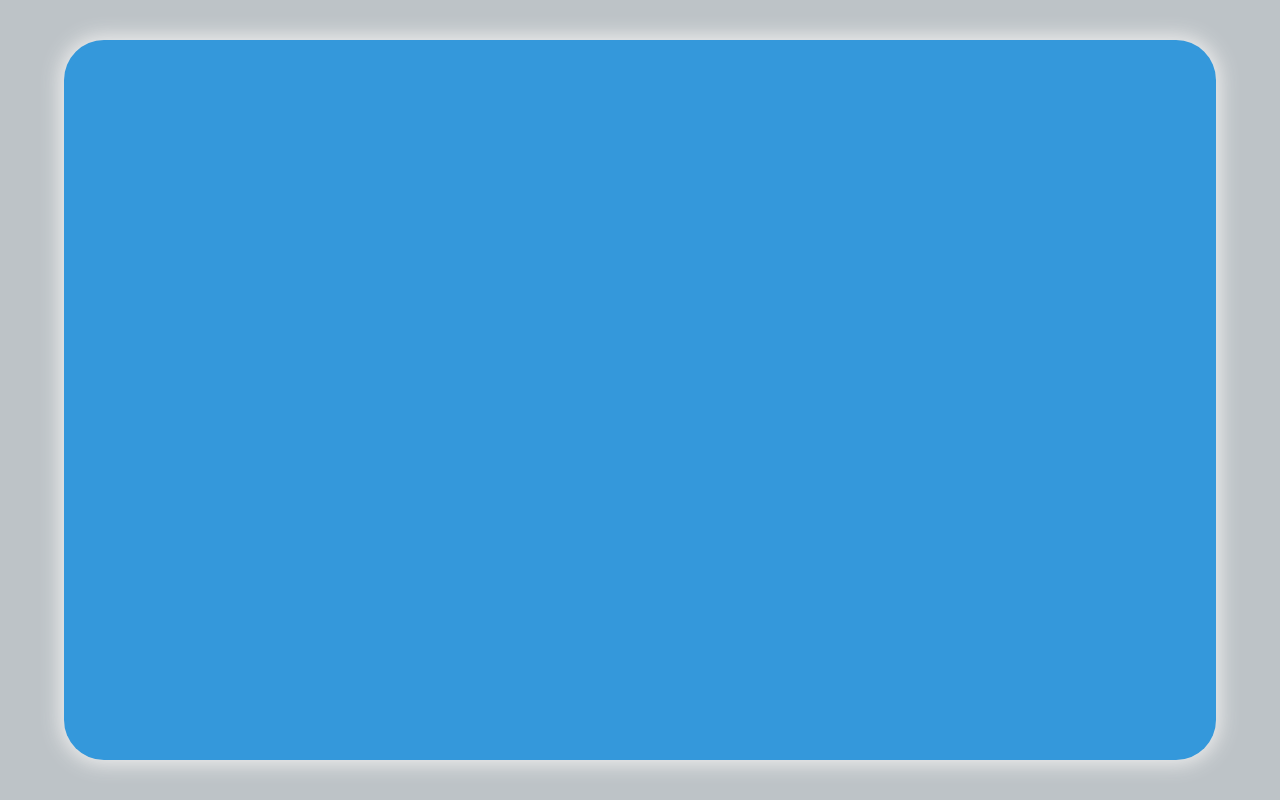
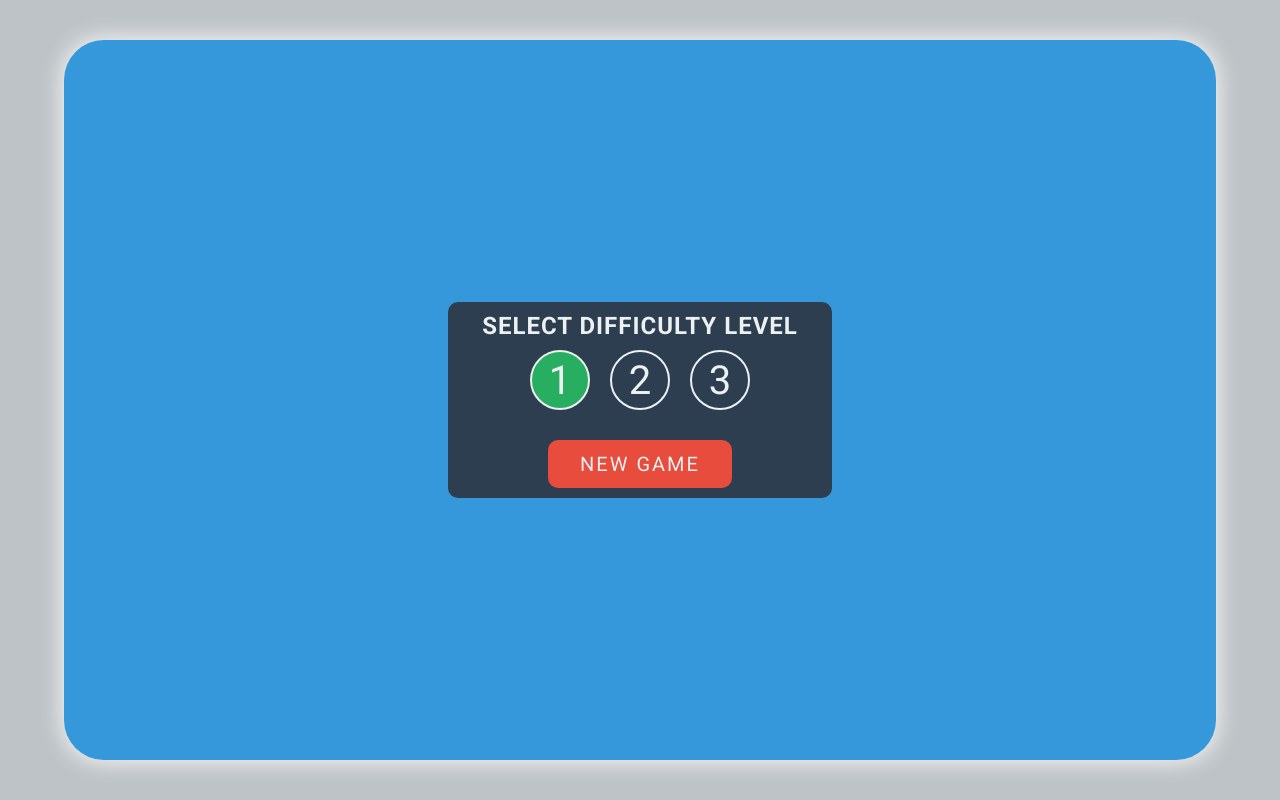
Before and after one commit to daankh/Fast-Click-Game, a React app: page / in a window 1280 px wide. Built offline with nearby package versions, Linux system fonts and the light colour scheme.

Commit message:
add intro page

```diff
--- a/src/js/Components/Area.js
+++ b/src/js/Components/Area.js
@@ -1,17 +1,43 @@
 import React, { Component } from 'react';
+import Settings from './Settings'
 
 class Area extends Component {
     constructor(props) {
         super(props)
 
-        this.state = {}
+        this.state = {
+            game: false,
+            difficultyLevel: 1,
+        }
+    }
+
+    updateDificultyLevelHandler = (value) => {
+        this.setState({
+            difficultyLevel: value
+        })
+    }
+
+    setStartGame = () => {
+        this.setState({
+            game: true,
+        })
     }
 
     render() {
 
+        if (this.state.game === true) {
+            return (
+                <main className="area">
+                    <h1>Game</h1>
+                </main>
+            )
+        }
+
         return (
             <main className="area">
-
+                <Settings updateDificultyLevel={this.updateDificultyLevelHandler}
+                    difficultyLevel={this.state.difficultyLevel}
+                    setStartGame={this.setStartGame} />
             </main>
         )
     }
--- /dev/null
+++ b/src/js/Components/Settings.js
@@ -0,0 +1,77 @@
+import React, { Component, Fragment } from 'react';
+
+class Settings extends Component {
+    constructor(props) {
+        super(props)
+
+        this.state = {
+            difficultyLevel: this.props.difficultyLevel
+        }
+    }
+
+    setDifficultyLevel = (e) => {
+        const value = Number(e.target.value)
+
+        this.props.updateDificultyLevel(value)
+
+        this.setState({
+            difficultyLevel: value
+        })
+    }
+
+    startGame = (e) => {
+        e.preventDefault()
+        this.props.setStartGame()
+    }
+
+    render() {
+
+        let radios = null
+
+        radios = (
+            <Fragment>
+                <label className="selectDificultyLevel">
+                    <input type="radio"
+                        onChange={e => this.setDifficultyLevel(e)}
+                        name="difficultyLevel"
+                        value="1"
+                        className="selectDificultyLevel__radio"
+                        checked={Number(this.state.difficultyLevel) === 1} />
+                    <span className="selectDificultyLevel__text">1</span>
+                </label>
+                <label className="selectDificultyLevel">
+                    <input type="radio"
+                        onChange={e => this.setDifficultyLevel(e)}
+                        name="difficultyLevel" value="2"
+                        className="selectDificultyLevel__radio"
+                        checked={Number(this.state.difficultyLevel) === 2} />
+                    <span className="selectDificultyLevel__text">2</span>
+                </label>
+                <label className="selectDificultyLevel">
+                    <input type="radio"
+                        onChange={e => this.setDifficultyLevel(e)}
+                        name="difficultyLevel"
+                        value="3"
+                        className="selectDificultyLevel__radio"
+                        checked={Number(this.state.difficultyLevel) === 3} />
+                    <span className="selectDificultyLevel__text">3</span>
+                </label>
+            </Fragment>
+        )
+
+        return (
+            <form className="settings">
+                <h2 className="settings__heading">Select difficulty level</h2>
+                <div className="settings__chooseDifficultyLevel">
+                    {radios}
+                </div>
+                <input type="submit"
+                    className="btn btn--new-game"
+                    value="New Game"
+                    onClick={this.startGame} />
+            </form>
+        )
+    }
+}
+
+export default Settings
--- a/src/sass/_basics.scss
+++ b/src/sass/_basics.scss
@@ -3,6 +3,7 @@
 *::after {
    box-sizing: inherit;
    font-size: inherit;
+   font-family: inherit;
    margin: 0;
    padding: 0;
 }
@@ -13,9 +14,11 @@ html {
 
 body {
     box-sizing: border-box;
+    font-family: $font-family-base;
     max-width: 100vw;
     width: 100vw;
     max-height: 100vh;
     height: 100vh;
     background-color: $color-bg-body;
+    color: $color-font-base;
 }
--- /dev/null
+++ b/src/sass/_buttons.scss
@@ -0,0 +1,19 @@
+.btn {
+    padding: $padding-base $padding-base * 3;
+    text-transform: uppercase;
+    letter-spacing: 2px;
+    font-size: 2rem;
+    color: $color-font-base;
+    border: 2px solid $color-bg-button;
+    border-radius: $border-radius-base;
+    outline: none;
+    background-color: $color-bg-button;
+
+    cursor: pointer;
+    transition: .3s;
+
+    &:hover {
+        background-color: $color-font-base;
+        color: $color-bg-button;
+    }
+}
--- /dev/null
+++ b/src/sass/_settings.scss
@@ -0,0 +1,65 @@
+.settings {
+    @include center(absolute);
+    background-color: $color-bg-settings;
+    border-radius: $border-radius-base;
+    padding: $padding-base;
+    width: 30vw;
+    font-size: 1.6rem;
+
+    display: flex;
+    flex-direction: column;
+    align-items: center;
+
+    &__heading {
+        font-size: 2.4rem;
+        text-transform: uppercase;
+        letter-spacing: 1px;
+        text-align: center;
+        margin-bottom: $margin-bottom-base;
+    }
+
+    &__chooseDifficultyLevel {
+        display: flex;
+        align-items: center;
+        justify-content: center;
+    }
+
+    .selectDificultyLevel {
+
+        margin-bottom: $margin-bottom-base * 3;
+
+        &:not(:last-child) {
+            margin-right: $margin-base * 2;
+        }
+
+        &__text {
+            display: inline-block;
+            width: 6rem;
+            height: 6rem;
+            font-size: 4rem;
+            border: 2px solid $color-font-base;
+            border-radius: 50%;
+            cursor: pointer;
+
+            display:flex;
+            align-items: center;
+            justify-content: center;
+
+            transition: .3s;
+        }
+
+        &:hover .selectDificultyLevel__text,
+        &:active .selectDificultyLevel__text {
+            background-color:  $color-font-base;
+            color: $color-bg-settings;
+        }
+
+        &__radio {
+            display: none;
+        }
+
+        &__radio:checked+.selectDificultyLevel__text {
+            background-color:$color-border-selection;
+        }
+    }
+}
--- a/src/sass/_variables.scss
+++ b/src/sass/_variables.scss
@@ -1,8 +1,21 @@
+@import url('https://fonts.googleapis.com/css?family=Roboto:400,500,700&display=swap');
+
+$font-family-base: 'Roboto', sans-serif;
+
 //Colors
 $color-bg-body: #bdc3c7;
 $color-bg-area: #3498db;
+$color-bg-settings: #2c3e50;
+$color-bg-button: #e74c3c;
+$color-border-selection: #27ae60;
+
+$color-font-base: #ecf0f1;
 
 $box-shadow-area: 0 0 20px 4px #eee;
 
 //border radius
 $border-radius-base: 1rem;
+$padding-base: 1rem;
+
+$margin-bottom-base: 1rem;
+$margin-base: 1rem;
--- a/src/sass/style.scss
+++ b/src/sass/style.scss
@@ -1,4 +1,6 @@
 @import './variables';
 @import './mixins';
 @import './basics';
+@import './buttons';
 @import './area';
+@import './settings';
```
